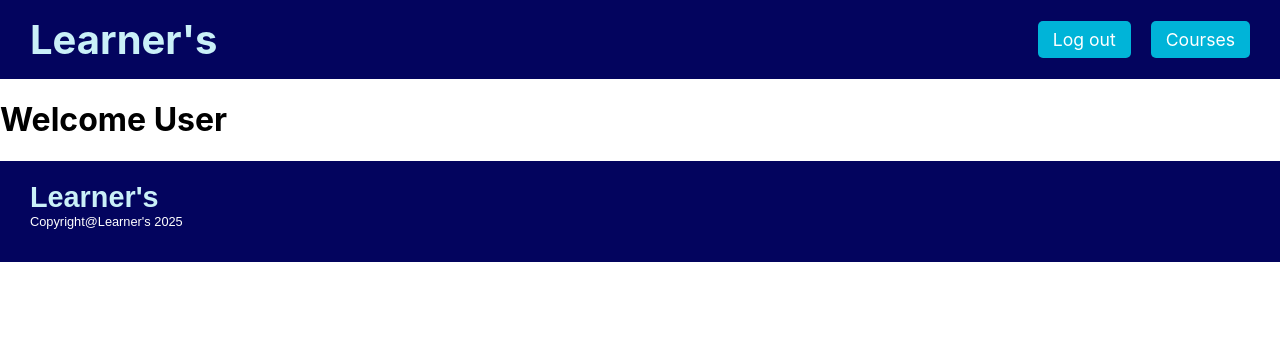
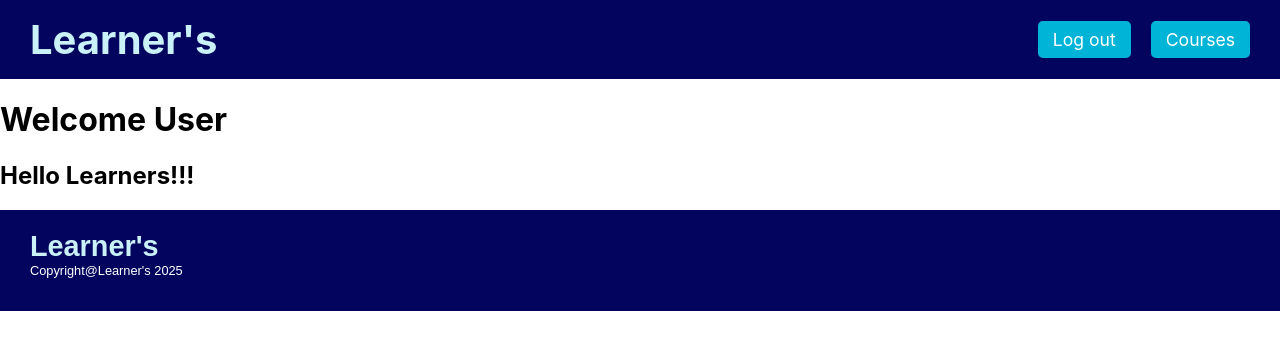
Before and after one commit to siddharth2004agrawal/OLP-project, a React (Create React App) app: page /dashboard in a window 1280 px wide. Shown: the top 350 px of the page. Built offline with nearby package versions, Linux system fonts and the light colour scheme.

Commit message:
Temp Changes

```diff
--- a/src/pages/Dashboard.js
+++ b/src/pages/Dashboard.js
@@ -7,6 +7,7 @@ export function Dashboard (){
             <RegisteredNavbar/>
             <div >
                 <h1>Welcome User</h1>
+                <h2>Hello Learners!!!</h2>
             </div>
             <Footer/>
         </div>
```
